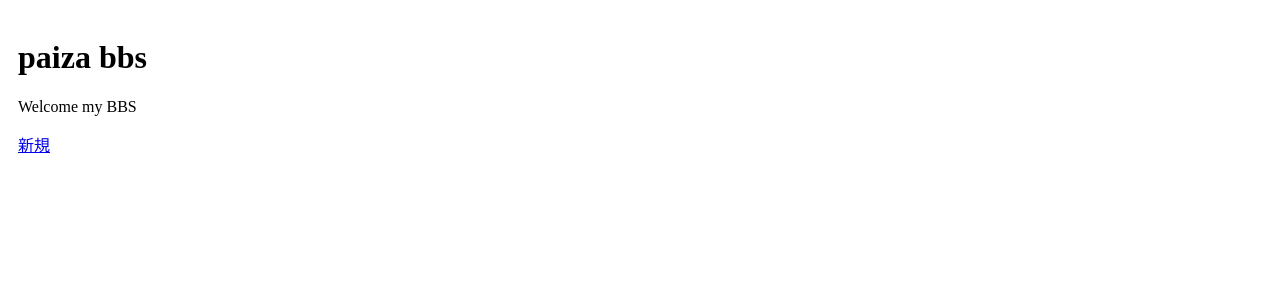
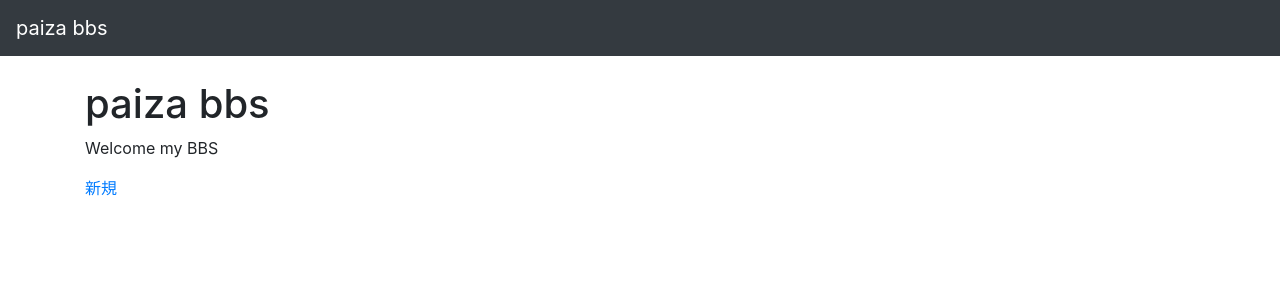
Before and after one commit to shuto-shinoda/myapp, a Django app: page /bbs/ in a window 1280 px wide. Shown: the top 300 px of the page. Run offline with Django 3.2, Linux system fonts and the light colour scheme; data that the repository does not hold is empty; some libraries are stand-ins or nearby versions.

Commit message:
掲示板にBootstrapを適用

```diff
--- a/bbs/templates/bbs/base.html
+++ b/bbs/templates/bbs/base.html
@@ -2,11 +2,18 @@
 <html>
   <head>
     <meta charset='utf-8'>
+    <meta name='viewport' content='width=device-width, initial-scale=1, shrink-to-fit=no'>
     <title>paiza bbs</title>
-    <style>body {padding: 10px}</style>
+    <link rel='stylesheet' href='https://maxcdn.bootstrapcdn.com/bootstrap/4.0.0/css/bootstrap.min.css'>
+    <style>body {padding-top: 80px}</style>
   </head>
   <body>
-    {% block content %}
-    {% endblock %}
+    <nav class='navbar navbar-expand-md navbar-dark bg-dark fixed-top'>
+      <a class='navbar-brand' href='{% url "bbs:index" %}'>paiza bbs</a>
+    </nav>
+    <div class="container">
+      {% block content %}
+      {% endblock %}
+    </div>
   </body>
 </html>
```
